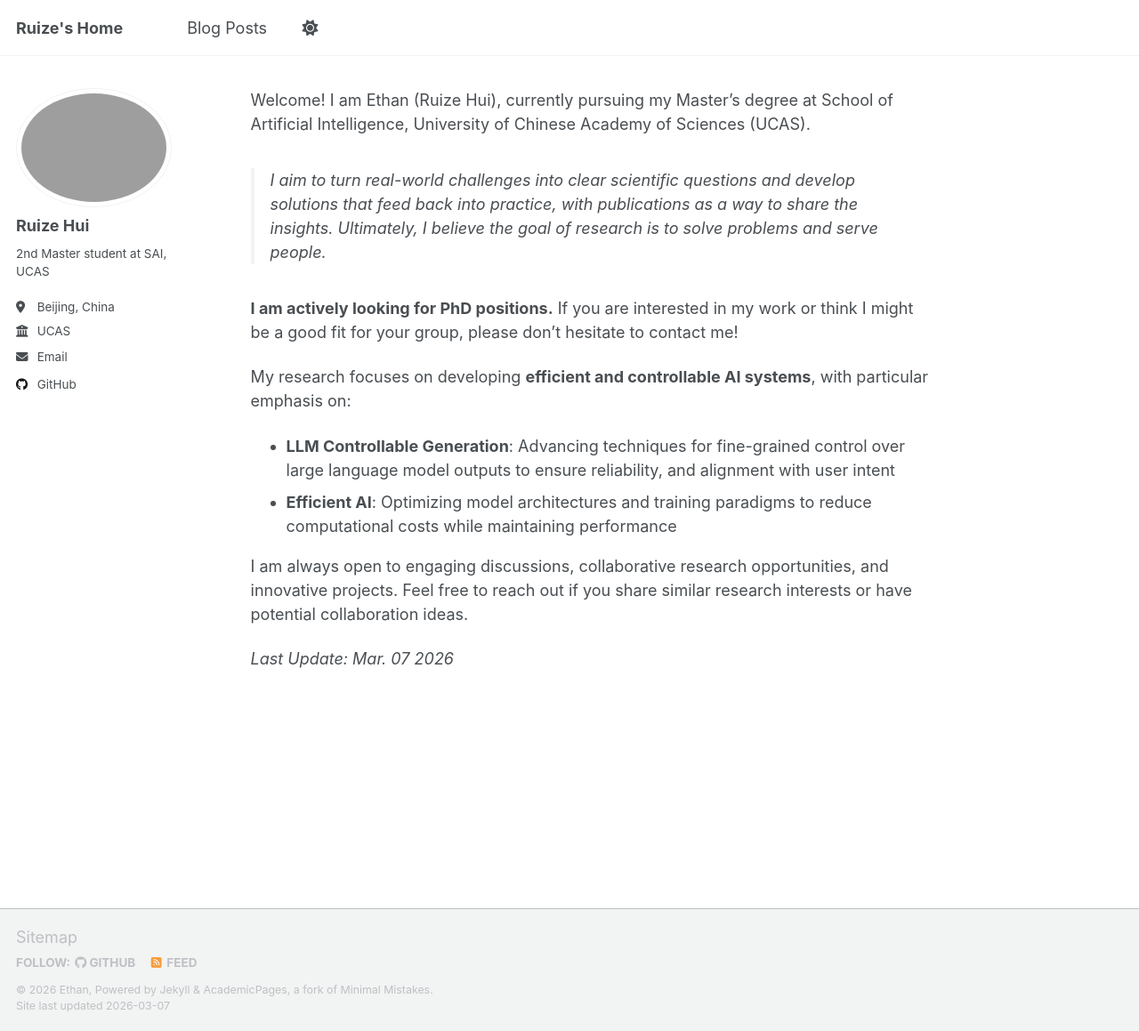
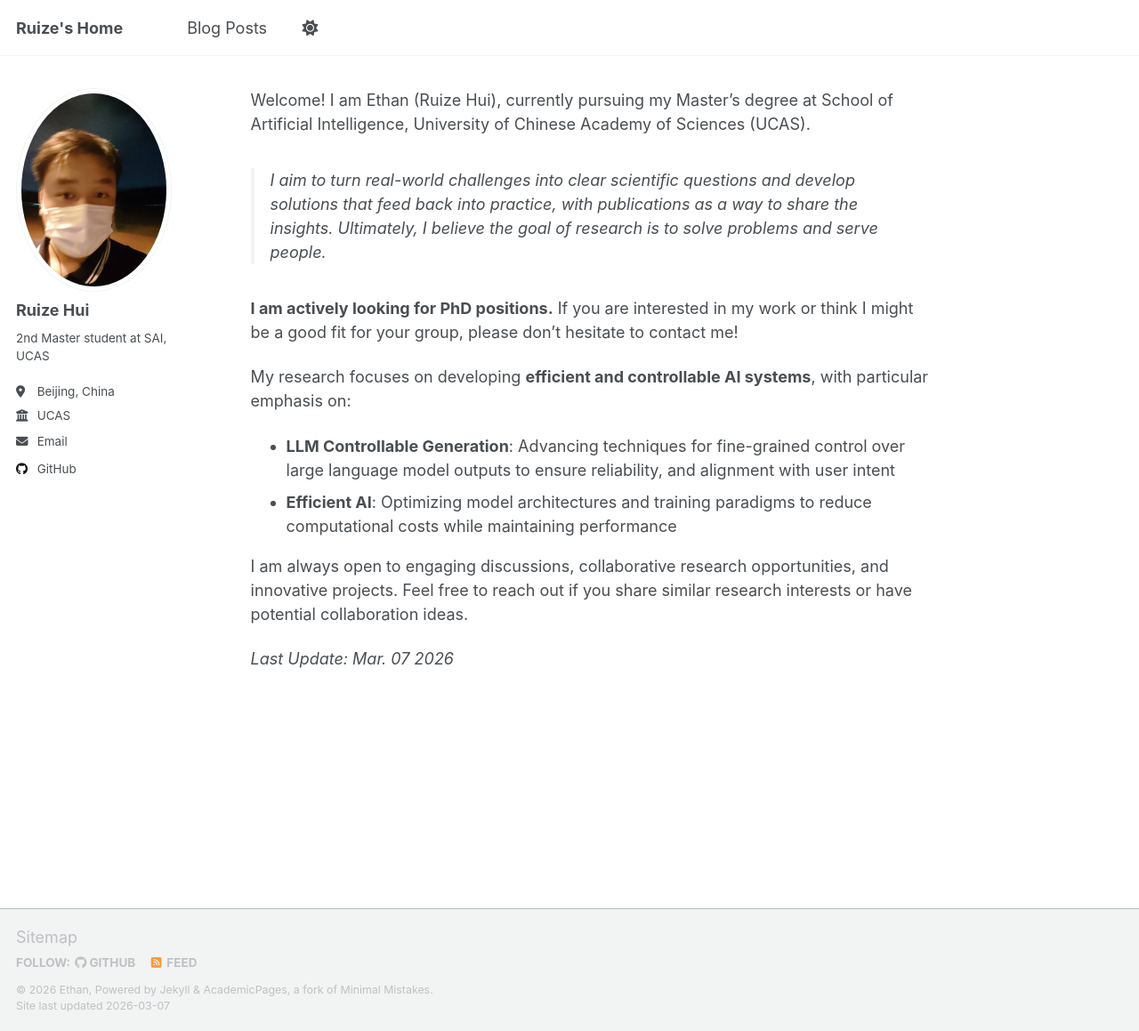
Before and after one commit to horizon0320/horizon0320.github.io, a Jekyll site: the page built from index.md, in a window 1280 px wide and 1159 px high. Shown: the whole window at 89% size. Built offline with Jekyll 4.4.1, drawn with Linux system fonts in a browser that asks for light colours; a script that is not in the unit is left out.

Commit message:
Change avatar image format from PNG to JPG

```diff
--- a/_config.yml
+++ b/_config.yml
@@ -15,7 +15,7 @@ repository               : "horizon0320/horizon0320.github.io"  # 改成你仓
 # Site Author (sidebar profile)
 author:
   # Biographic information
-  avatar           : "profile_mask.png"             # 放到 /images 或根目录，路径按实际改
+  avatar           : "profile_mask.jpg"             # 放到 /images 或根目录，路径按实际改
   name             : "Ruize Hui"
   pronouns         :                           # 可留空
   bio              : "2nd Master student at SAI, UCAS"
```
